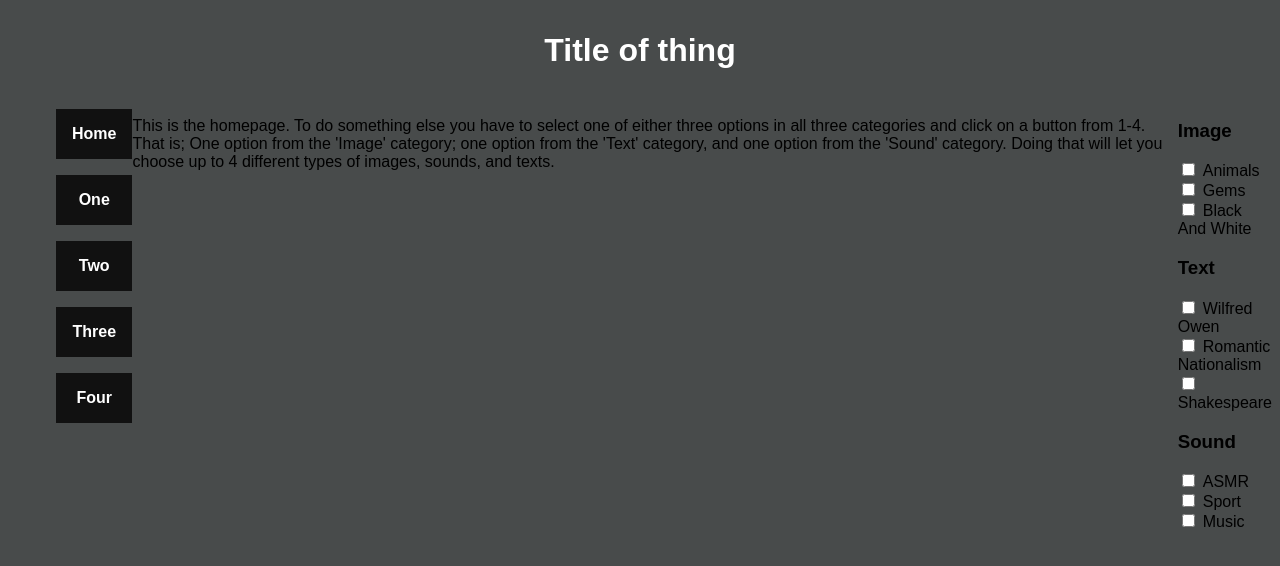
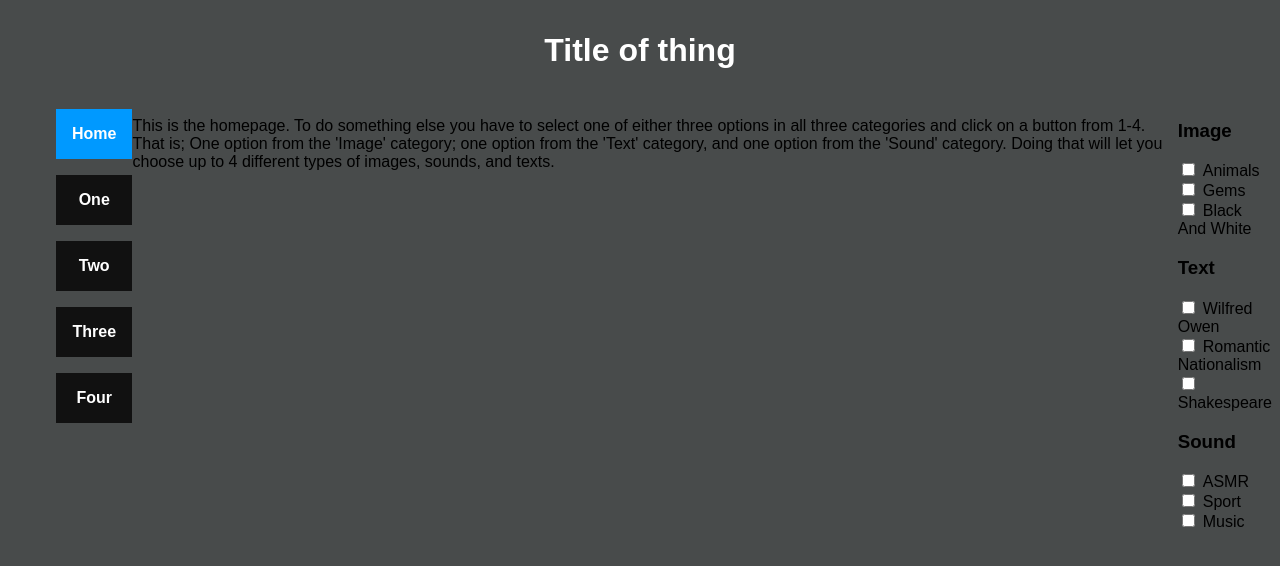
Before and after one commit to IT2810/it2810-webutvikling-h18-prosjekt-2-gruppe--35, a React (Create React App) app: page / in a window 1280 px wide. Shown: the top 566 px of the page. Built offline with nearby package versions, Linux system fonts and the light colour scheme.

Commit message:
Makes the active button blue

```diff
--- a/src/components/Button.css
+++ b/src/components/Button.css
@@ -13,6 +13,21 @@
     width: 5ch;
 }
 
+.active {
+    font-weight: bold;
+
+    background-color: #0099FF;
+    color: #FFF;
+
+    z-index: 2;
+
+    margin: 0.5rem 0 0.5rem 3rem;
+    padding: 1rem;
+    display: inline-block;
+    text-align: center;
+    width: 5ch;
+}
+
 .tab:active {
     background-color: #0099FF;
 }
--- a/src/components/Button.jsx
+++ b/src/components/Button.jsx
@@ -3,10 +3,11 @@ import "./Button.css";
 
 class Button extends Component {
     render() {
+        let buttonClass = (this.props.name === this.props.activeButton)? "active" : "tab";
         return (
             <div>
                 <div
-                    className="tab"
+                    className={buttonClass}
                     onClick={() =>
                         {this.props.handleClick(
                             this.props.index,
```
